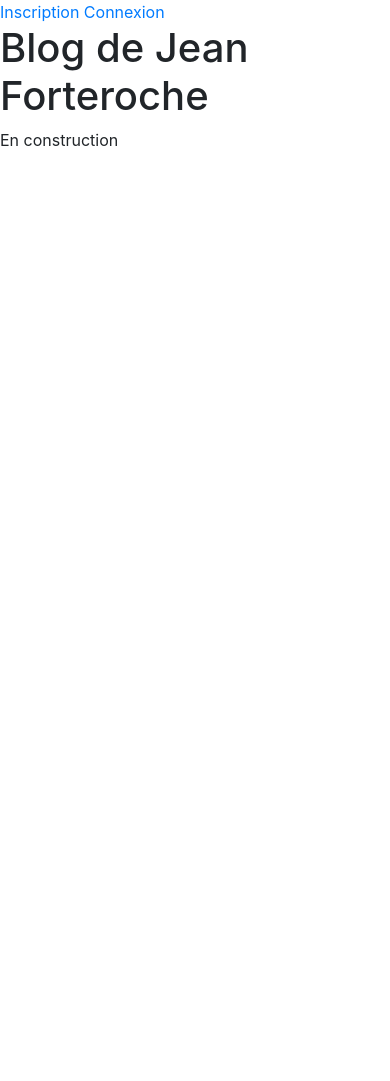
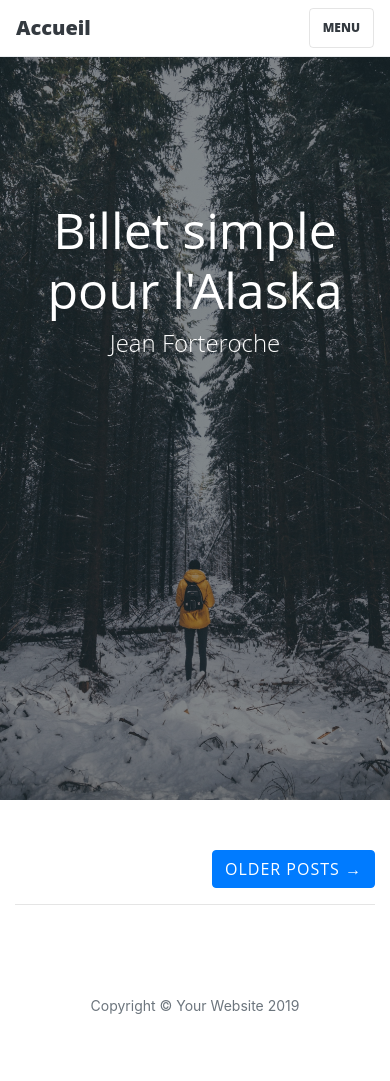
Before and after one commit to JulieRamis/writer-blog, a PHP site: page / in a window 390 px wide. Before the commit the page ends 146 px from the top, so only its background shows below. Run offline with PHP 8.4, Linux system fonts and the light colour scheme; data that the repository does not hold is empty; some libraries are stand-ins or nearby versions.

Commit message:
start design

```diff
--- /dev/null
+++ b/public/css/style.css
@@ -0,0 +1,422 @@
+
+header.masthead {
+    margin-bottom: 50px;
+    background: url('img/home-bg.jpg') no-repeat scroll center ;
+    position: relative;
+    height: 800px;
+    background-size: cover;
+}
+
+header.masthead .overlay {
+    position: absolute;
+    top: 0;
+    left: 0;
+    height: 100%;
+    width: 100%;
+    opacity: 0.2;
+}
+
+header.masthead .page-heading,
+header.masthead .post-heading,
+header.masthead .site-heading {
+    padding: 200px 0 150px;
+    color: white;
+}
+
+header.masthead .overlay {
+    position: absolute;
+    top: 0;
+    left: 0;
+    height: 100%;
+    width: 100%;
+    background-color: #212529;
+    opacity: 0.5;
+}
+
+header.masthead .page-heading,
+header.masthead .post-heading,
+header.masthead .site-heading {
+    padding: 200px 0 150px;
+    color: white;
+}
+
+
+body {
+    font-size: 20px;
+    color: #212529;
+    font-family: 'Lora', 'Times New Roman', serif;
+}
+
+p {
+    line-height: 1.5;
+    margin: 30px 0;
+}
+
+p a {
+    text-decoration: underline;
+}
+
+h1,
+h2,
+h3,
+h4,
+h5,
+h6 {
+    font-weight: 800;
+    font-family: 'Open Sans', 'Helvetica Neue', Helvetica, Arial, sans-serif;
+}
+
+a {
+    color: #212529;
+    transition: all 0.2s;
+}
+
+a:focus, a:hover {
+    color: #0085A1;
+}
+
+blockquote {
+    font-style: italic;
+    color: #868e96;
+}
+
+.section-heading {
+    font-size: 36px;
+    font-weight: 700;
+    margin-top: 60px;
+}
+
+.caption {
+    font-size: 14px;
+    font-style: italic;
+    display: block;
+    margin: 0;
+    padding: 10px;
+    text-align: center;
+    border-bottom-right-radius: 5px;
+    border-bottom-left-radius: 5px;
+}
+
+::-moz-selection {
+    color: #fff;
+    background: #0085A1;
+    text-shadow: none;
+}
+
+::selection {
+    color: #fff;
+    background: #0085A1;
+    text-shadow: none;
+}
+
+img::-moz-selection {
+    color: #fff;
+    background: transparent;
+}
+
+img::selection {
+    color: #fff;
+    background: transparent;
+}
+
+img::-moz-selection {
+    color: #fff;
+    background: transparent;
+}
+
+#mainNav {
+    position: absolute;
+    border-bottom: 1px solid #e9ecef;
+    background-color: white;
+    font-family: 'Open Sans', 'Helvetica Neue', Helvetica, Arial, sans-serif;
+}
+
+#mainNav .navbar-brand {
+    font-weight: 800;
+    color: #343a40;
+}
+
+#mainNav .navbar-toggler {
+    font-size: 12px;
+    font-weight: 800;
+    padding: 13px;
+    text-transform: uppercase;
+    color: #343a40;
+}
+
+#mainNav .navbar-nav > li.nav-item > a {
+    font-size: 12px;
+    font-weight: 800;
+    letter-spacing: 1px;
+    text-transform: uppercase;
+}
+
+@media only screen and (min-width: 992px) {
+    #mainNav {
+        border-bottom: 1px solid transparent;
+        background: transparent;
+    }
+    #mainNav .navbar-brand {
+        padding: 10px 20px;
+        color: #fff;
+    }
+    #mainNav .navbar-brand:focus, #mainNav .navbar-brand:hover {
+        color: rgba(255, 255, 255, 0.8);
+    }
+    #mainNav .navbar-nav > li.nav-item > a {
+        padding: 10px 20px;
+        color: #fff;
+    }
+    #mainNav .navbar-nav > li.nav-item > a:focus, #mainNav .navbar-nav > li.nav-item > a:hover {
+        color: rgba(255, 255, 255, 0.8);
+    }
+}
+
+@media only screen and (min-width: 992px) {
+    #mainNav {
+        transition: background-color 0.2s;
+        /* Force Hardware Acceleration in WebKit */
+        transform: translate3d(0, 0, 0);
+        -webkit-backface-visibility: hidden;
+    }
+    #mainNav.is-fixed {
+        /* when the user scrolls down, we hide the header right above the viewport */
+        position: fixed;
+        top: -67px;
+        transition: transform 0.2s;
+        border-bottom: 1px solid white;
+        background-color: rgba(255, 255, 255, 0.9);
+    }
+    #mainNav.is-fixed .navbar-brand {
+        color: #212529;
+    }
+    #mainNav.is-fixed .navbar-brand:focus, #mainNav.is-fixed .navbar-brand:hover {
+        color: #0085A1;
+    }
+    #mainNav.is-fixed .navbar-nav > li.nav-item > a {
+        color: #212529;
+    }
+    #mainNav.is-fixed .navbar-nav > li.nav-item > a:focus, #mainNav.is-fixed .navbar-nav > li.nav-item > a:hover {
+        color: #0085A1;
+    }
+    #mainNav.is-visible {
+        /* if the user changes the scrolling direction, we show the header */
+        transform: translate3d(0, 100%, 0);
+    }
+}
+
+@media only screen and (min-width: 768px) {
+    header.masthead .page-heading,
+    header.masthead .post-heading,
+    header.masthead .site-heading {
+        padding: 200px 0;
+    }
+}
+
+header.masthead .page-heading,
+header.masthead .site-heading {
+    text-align: center;
+}
+
+header.masthead .page-heading h1,
+header.masthead .site-heading h1 {
+    font-size: 50px;
+    margin-top: 0;
+}
+
+header.masthead .page-heading .subheading,
+header.masthead .site-heading .subheading {
+    font-size: 24px;
+    font-weight: 300;
+    line-height: 1.1;
+    display: block;
+    margin: 10px 0 0;
+    font-family: 'Open Sans', 'Helvetica Neue', Helvetica, Arial, sans-serif;
+}
+
+@media only screen and (min-width: 768px) {
+    header.masthead .page-heading h1,
+    header.masthead .site-heading h1 {
+        font-size: 80px;
+    }
+}
+
+header.masthead .post-heading h1 {
+    font-size: 35px;
+}
+
+header.masthead .post-heading .meta,
+header.masthead .post-heading .subheading {
+    line-height: 1.1;
+    display: block;
+}
+
+header.masthead .post-heading .subheading {
+    font-size: 24px;
+    font-weight: 600;
+    margin: 10px 0 30px;
+    font-family: 'Open Sans', 'Helvetica Neue', Helvetica, Arial, sans-serif;
+}
+
+header.masthead .post-heading .meta {
+    font-size: 20px;
+    font-weight: 300;
+    font-style: italic;
+    font-family: 'Lora', 'Times New Roman', serif;
+}
+
+header.masthead .post-heading .meta a {
+    color: #fff;
+}
+
+@media only screen and (min-width: 768px) {
+    header.masthead .post-heading h1 {
+        font-size: 55px;
+    }
+    header.masthead .post-heading .subheading {
+        font-size: 30px;
+    }
+}
+
+.post-preview > a {
+    color: #212529;
+}
+
+.post-preview > a:focus, .post-preview > a:hover {
+    text-decoration: none;
+    color: #0085A1;
+}
+
+.post-preview > a > .post-title {
+    font-size: 30px;
+    margin-top: 30px;
+    margin-bottom: 10px;
+}
+
+.post-preview > a > .post-subtitle {
+    font-weight: 300;
+    margin: 0 0 10px;
+}
+
+.post-preview > .post-meta {
+    font-size: 18px;
+    font-style: italic;
+    margin-top: 0;
+    color: #868e96;
+}
+
+.post-preview > .post-meta > a {
+    text-decoration: none;
+    color: #212529;
+}
+
+.post-preview > .post-meta > a:focus, .post-preview > .post-meta > a:hover {
+    text-decoration: underline;
+    color: #0085A1;
+}
+
+@media only screen and (min-width: 768px) {
+    .post-preview > a > .post-title {
+        font-size: 36px;
+    }
+}
+
+.floating-label-form-group {
+    font-size: 14px;
+    position: relative;
+    margin-bottom: 0;
+    padding-bottom: 0.5em;
+    border-bottom: 1px solid #dee2e6;
+}
+
+.floating-label-form-group input,
+.floating-label-form-group textarea {
+    font-size: 1.5em;
+    position: relative;
+    z-index: 1;
+    padding: 0;
+    resize: none;
+    border: none;
+    border-radius: 0;
+    background: none;
+    box-shadow: none !important;
+    font-family: 'Lora', 'Times New Roman', serif;
+}
+
+.floating-label-form-group input::-webkit-input-placeholder,
+.floating-label-form-group textarea::-webkit-input-placeholder {
+    color: #868e96;
+    font-family: 'Lora', 'Times New Roman', serif;
+}
+
+.floating-label-form-group label {
+    font-size: 0.85em;
+    line-height: 1.764705882em;
+    position: relative;
+    z-index: 0;
+    top: 2em;
+    display: block;
+    margin: 0;
+    transition: top 0.3s ease, opacity 0.3s ease;
+    vertical-align: middle;
+    vertical-align: baseline;
+    opacity: 0;
+}
+
+.floating-label-form-group .help-block {
+    margin: 15px 0;
+}
+
+.floating-label-form-group-with-value label {
+    top: 0;
+    opacity: 1;
+}
+
+.floating-label-form-group-with-focus label {
+    color: #0085A1;
+}
+
+form .form-group:first-child .floating-label-form-group {
+    border-top: 1px solid #dee2e6;
+}
+
+footer {
+    padding: 50px 0 65px;
+}
+
+footer .list-inline {
+    margin: 0;
+    padding: 0;
+}
+
+footer .copyright {
+    font-size: 14px;
+    margin-bottom: 0;
+    text-align: center;
+}
+
+.btn {
+    font-size: 14px;
+    font-weight: 800;
+    padding: 15px 25px;
+    letter-spacing: 1px;
+    text-transform: uppercase;
+    border-radius: 0;
+    font-family: 'Open Sans', 'Helvetica Neue', Helvetica, Arial, sans-serif;
+}
+
+.btn-primary {
+    background-color: #0085A1;
+    border-color: #0085A1;
+}
+
+.btn-primary:hover, .btn-primary:focus, .btn-primary:active {
+    color: #fff;
+    background-color: #00657b !important;
+    border-color: #00657b !important;
+}
+
+.btn-lg {
+    font-size: 16px;
+    padding: 25px 35px;
+}
--- a/src/DAO/ArticleDAO.php
+++ b/src/DAO/ArticleDAO.php
@@ -67,8 +67,6 @@ class ArticleDAO extends DAO
 
     public function deleteArticle($articleId)
     {
-        $sql = 'DELETE FROM comment WHERE article_id = ?';
-        $this->createQuery($sql,[$articleId]);
         $sql = 'DELETE FROM article WHERE id = ?';
         $this->createQuery($sql, [$articleId]);
     }
--- a/templates/base.html.twig
+++ b/templates/base.html.twig
@@ -3,15 +3,56 @@
 <head>
     <meta charset="utf-8">
     <title>{% block title %}{% endblock %}</title>
+    <link href="../public/css/style.css" rel="stylesheet">
     <link rel="stylesheet" href="https://stackpath.bootstrapcdn.com/bootstrap/4.4.1/css/bootstrap.min.css" integrity="sha384-Vkoo8x4CGsO3+Hhxv8T/Q5PaXtkKtu6ug5TOeNV6gBiFeWPGFN9MuhOf23Q9Ifjh" crossorigin="anonymous">
     {% block stylesheets %}
     {% endblock %}
 </head>
 <body>
+<nav class="navbar navbar-expand-lg navbar-light fixed-top" id="mainNav">
+    <div class="container">
+        <a class="navbar-brand" href="../public/index.php">Accueil</a>
+        <button class="navbar-toggler navbar-toggler-right" type="button" data-toggle="collapse" data-target="#navbarResponsive" aria-controls="navbarResponsive" aria-expanded="false" aria-label="Toggle navigation">
+            Menu
+            <i class="fas fa-bars"></i>
+        </button>
+        <div class="collapse navbar-collapse" id="navbarResponsive">
+            <ul class="navbar-nav ml-auto">
+                {% if session.get('pseudo') %}
+                <li class="nav-item">
+                    <a href="../public/index.php?route=profile">Profil</a>
+                </li>
+                <li class="nav-item">
+                    <a href="../public/index.php?route=logout">Déconnexion</a>
+                </li>
+                {% else %}
+                <li class="nav-item">
+                    <a href="../public/index.php?route=register">Inscription</a>
+                </li>
+                <li class="nav-item">
+                    <a href="../public/index.php?route=login">Connexion</a>
+                </li>
+                {% endif %}
+                <li class="nav-item">
+                {% if session.get('role') == 'admin' %}
+                    <a href="../public/index.php?route=administration">Administration</a>
+                {% endif %}
+                </li>
+            </ul>
+        </div>
+    </div>
+</nav>
+
+
+
 <div id="content">
     {% block body %}
     {% endblock %}
 </div>
+
+
+
+
 {% block javascripts %}
 {% endblock %}
 </body>
--- a/templates/home.html.twig
+++ b/templates/home.html.twig
@@ -1,22 +1,96 @@
 {% extends 'base.html.twig' %}
+
 {% block title %}
 
 {% endblock %}
 {% block body %}
 
-   {% if session.get('pseudo') %}
-   <a href="../public/index.php?route=logout">Déconnexion</a>
-   <a href="../public/index.php?route=profile">Profil</a>
-   {% else %}
 
-   <a href="../public/index.php?route=register">Inscription</a>
-   <a href="../public/index.php?route=login">Connexion</a>
 
-   {% endif %}
+   <!-- Page Header -->
+   <header class="masthead">
+      <div class="overlay"></div>
+      <div class="container">
+         <div class="row">
+            <div class="col-lg-8 col-md-10 mx-auto">
+               <div class="site-heading">
+                  <h1>Billet simple pour l'Alaska</h1>
+                  <span class="subheading">Jean Forteroche</span>
+               </div>
+            </div>
+         </div>
+      </div>
+   </header>
 
-   {% if session.get('role') == 'admin' %}
-   <a href="../public/index.php?route=administration">Administration</a>
-   {% endif %}
+   <!-- Main Content -->
+
+
+   <div class="container">
+      <div class="row">
+         <div class="col-lg-8 col-md-10 mx-auto">
+            <div class="post-preview">
+
+               {% for article in articles  %}
+                  <h2><a href="../public/index.php?route=article&articleId={{ article.id }}">{{ article.title }}</a></h2>
+                  <h3>{{ article.content | striptags | slice(0, 150) | raw}}</h3>
+                  <p>{{ article.date }}</p>
+            </div>
+               {% endfor %}
+
+            <!-- Pager -->
+            <div class="clearfix">
+               <a class="btn btn-primary float-right" href="#">Older Posts &rarr;</a>
+            </div>
+         </div>
+      </div>
+   </div>
+
+   <hr>
+
+   <!-- Footer -->
+   <footer>
+      <div class="container">
+         <div class="row">
+            <div class="col-lg-8 col-md-10 mx-auto">
+               <ul class="list-inline text-center">
+                  <li class="list-inline-item">
+                     <a href="#">
+                <span class="fa-stack fa-lg">
+                  <i class="fas fa-circle fa-stack-2x"></i>
+                  <i class="fab fa-twitter fa-stack-1x fa-inverse"></i>
+                </span>
+                     </a>
+                  </li>
+                  <li class="list-inline-item">
+                     <a href="#">
+                <span class="fa-stack fa-lg">
+                  <i class="fas fa-circle fa-stack-2x"></i>
+                  <i class="fab fa-facebook-f fa-stack-1x fa-inverse"></i>
+                </span>
+                     </a>
+                  </li>
+                  <li class="list-inline-item">
+                     <a href="#">
+                <span class="fa-stack fa-lg">
+                  <i class="fas fa-circle fa-stack-2x"></i>
+                  <i class="fab fa-github fa-stack-1x fa-inverse"></i>
+                </span>
+                     </a>
+                  </li>
+               </ul>
+               <p class="copyright text-muted">Copyright &copy; Your Website 2019</p>
+            </div>
+         </div>
+      </div>
+   </footer>
+
+   <!-- Bootstrap core JavaScript -->
+   <script src="vendor/jquery/jquery.min.js"></script>
+   <script src="vendor/bootstrap/js/bootstrap.bundle.min.js"></script>
+
+   <!-- Custom scripts for this template -->
+   <script src="js/clean-blog.min.js"></script>
+
 
    {{ session.show('flag_comment') }}
    {{ session.show('register') }}
@@ -25,13 +99,4 @@
    {{ session.show('delete_account') }}
 
 
-   <h1>Blog de Jean Forteroche</h1>
-   <p>En construction</p>
-
-   {% for article in articles  %}
-      <h2><a href="../public/index.php?route=article&articleId={{ article.id }}">{{ article.title }}</a></h2>
-      <p>{{ article.content |raw }}</p>
-
-   {% endfor %}
-
 {% endblock %}
```
Also changed, not shown: public/css/img/home-bg.jpg (added).
